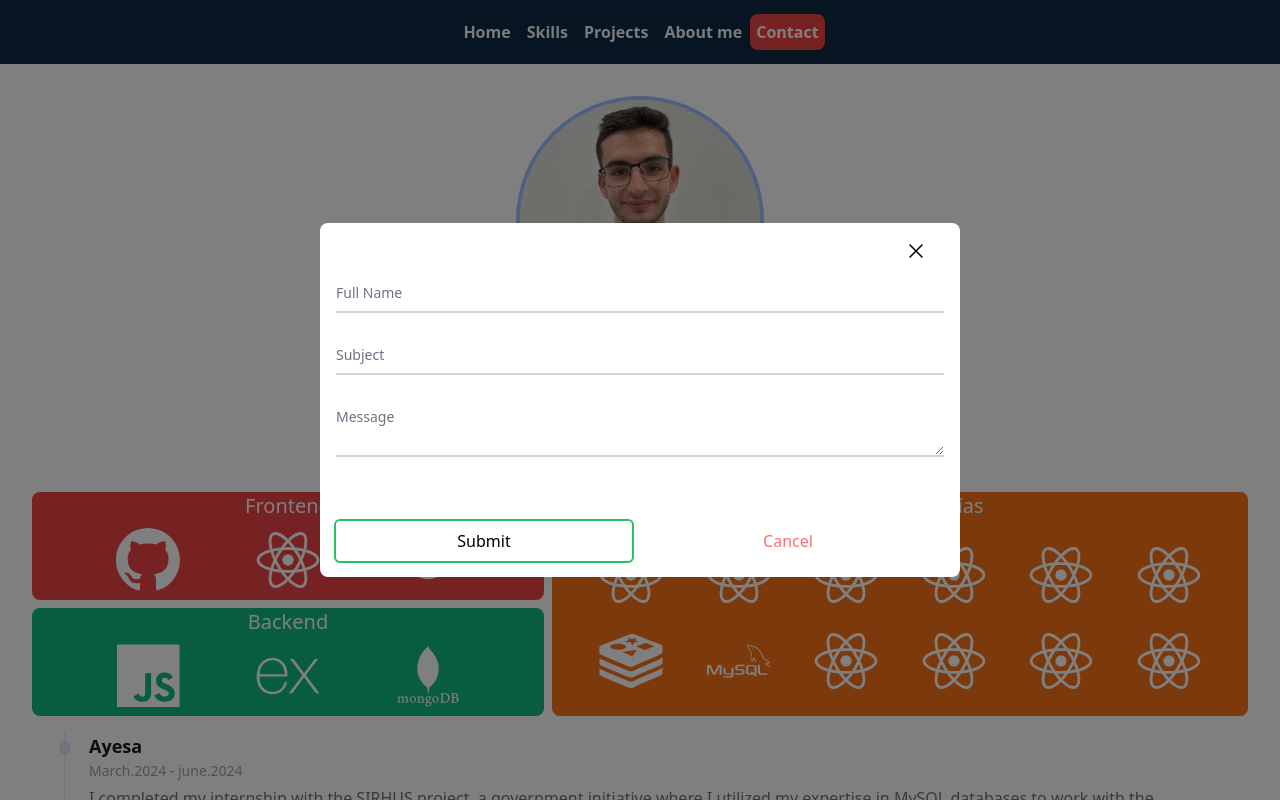
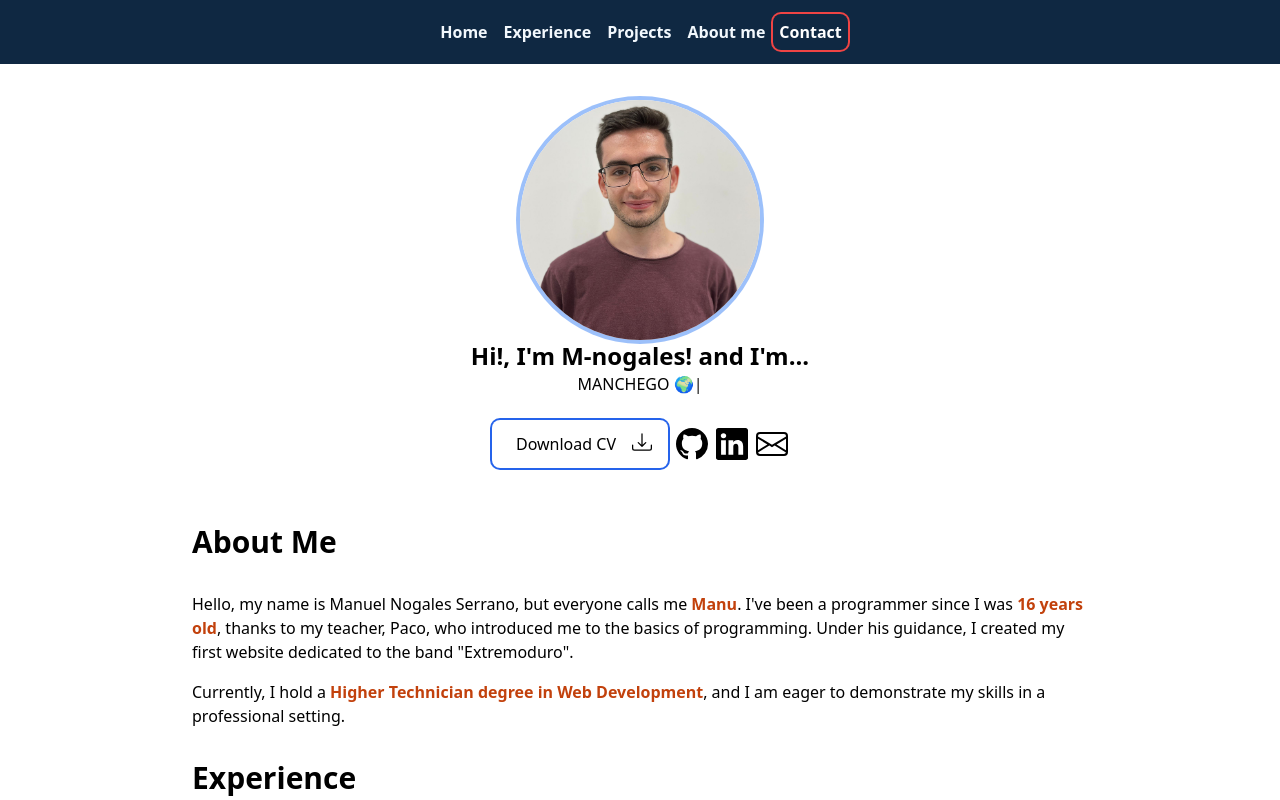
Before and after one commit to M-nogales/Portfolio, a React (Vite) app in the folder frontend/: page / in a window 1280 px wide. Shown: the top 800 px of the page. Built offline with nearby package versions, Linux system fonts and the light colour scheme.

Commit message:
all logic finish, commit pre final styles

```diff
--- a/frontend/src/App.jsx
+++ b/frontend/src/App.jsx
@@ -1,10 +1,10 @@
 import { useEffect } from "react";
 import Home from "./components/Home";
-import Skills from "./components/Skills";
 import Projects from "./components/Projects";
 import { ReactIcon, RedisIcon, SocketIcon } from "./assets/icons/Languages";
-import { EmailModal } from "./components/EmailModal";
+// import Skills from "./components/Skills";
 import Experience from "./components/Experience";
+import { AboutMe } from "./components/AboutMe";
 
 // https://tailwindcss-animations.vercel.app/
 // https://console.cloud.google.com/marketplace/product/google/gmail.googleapis.com?pli=1
@@ -22,36 +22,47 @@ function App() {
   }, []);
 
   return (
-    <>
+    <main className="mx-auto max-w-screen-lg">
       {/* home */}
-      <section>
-        <Home />
-      </section>
+      <Home />
+
+      <h2 className="text-3xl font-bold my-8 mx-8 lg:mx-16">About Me</h2>
+      <AboutMe/>
+
       {/* skills */}
-      <section>
+      {/* <section>
         <Skills />
-      </section>
-      <section>
-        {/* Experience */}
-        <Experience />
-      </section>
+      </section> */}
+      {/* Experience */}
+      <h2 className="text-3xl font-bold my-8 mx-8 lg:mx-16">Experience</h2>
+      <Experience />
+
       {/* Projects */}
-      <section className="grid grid-cols-1 md:grid-cols-2 lg:grid-cols-3 grid-rows-2 gap-2 mt-2 mx-4 lg:mx-8">
+      <h2 className="text-3xl font-bold my-8 mx-8 lg:mx-16">Projects</h2>
+      <section className="grid grid-cols-1 md:grid-cols-2 grid-rows-2 gap-4 mt-2 mx-8 lg:mx-16">
         <Projects
           url={"https://pagedone.io/asset/uploads/1688031162.jpg"}
           projectName={"KindMail"}
-          description={`Lorem ipsum dolor sit amet consectetur, adipisicing elit. Qui excepturi doloribus sit fugit delectus! Nostrum eligendi doloribus blanditiis? Reiciendis quasi praesentium accusamus illo? Accusamus voluptatem ad labore quisquam, sint eum!`}
+          description={`Lorem ipsum dolor sit amet consectetur, adipisicing elit. Qui excepturi doloribus sit fugit delectus! Nostrum eligendi doloribus blanditiis?`}
         >
           <ReactIcon className="w-8 h-10 fill-white" />
           <RedisIcon className="w-8 h-10 fill-white" />
           <SocketIcon className="w-8 h-10 fill-white" />
         </Projects>
-        <Projects url={"https://pagedone.io/asset/uploads/1688031162.jpg"} projectName={"BayGaming"}></Projects>
-        <Projects url={"https://pagedone.io/asset/uploads/1688031162.jpg"} projectName={"Soundfy"}></Projects>
-        <Projects url={"https://pagedone.io/asset/uploads/1688031162.jpg"} projectName={""}></Projects>
+        <Projects
+          url={"https://pagedone.io/asset/uploads/1688031162.jpg"}
+          projectName={"BayGaming"}
+        ></Projects>
+        <Projects
+          url={"https://pagedone.io/asset/uploads/1688031162.jpg"}
+          projectName={"Soundfy"}
+        ></Projects>
+        <Projects
+          url={"https://pagedone.io/asset/uploads/1688031162.jpg"}
+          projectName={""}
+        ></Projects>
       </section>
-      <EmailModal show></EmailModal>
-    </>
+    </main>
   );
 }
 
--- a/frontend/src/assets/icons/Utilities.jsx
+++ b/frontend/src/assets/icons/Utilities.jsx
@@ -70,7 +70,7 @@ export const SendIcon = ({ className }) => (
   </svg>
 );
 
-export const ArrowUpRightIcon = ({ className }) => (
+export const ArrowIcon = ({ className }) => (
   <svg
     xmlns="http://www.w3.org/2000/svg"
     className={className}
@@ -79,7 +79,7 @@ export const ArrowUpRightIcon = ({ className }) => (
   >
     <path
       fillRule="evenodd"
-      d="M14 2.5a.5.5 0 0 0-.5-.5h-6a.5.5 0 0 0 0 1h4.793L2.146 13.146a.5.5 0 0 0 .708.708L13 3.707V8.5a.5.5 0 0 0 1 0z"
+      d="M1 8a.5.5 0 0 1 .5-.5h11.793l-3.147-3.146a.5.5 0 0 1 .708-.708l4 4a.5.5 0 0 1 0 .708l-4 4a.5.5 0 0 1-.708-.708L13.293 8.5H1.5A.5.5 0 0 1 1 8"
     />
   </svg>
 );
--- /dev/null
+++ b/frontend/src/components/AboutMe.jsx
@@ -0,0 +1,17 @@
+export const AboutMe = () => {
+  return (
+    <section className="mx-8 lg:mx-16">
+      <p className="mb-4 text-base font-normal">
+        Hello, my name is Manuel Nogales Serrano, but everyone calls me <strong className="text-orange-700">Manu</strong>.
+        I&apos;ve been a programmer since I was <strong className="text-orange-700">16 years old</strong>, thanks to my
+        teacher, Paco, who introduced me to the basics of programming. Under his
+        guidance, I created my first website dedicated to the band
+        &quot;Extremoduro&quot;.
+      </p>
+      <p className="text-base font-normal leading-6">
+        Currently, I hold a <strong className="text-orange-700">Higher Technician degree in Web Development</strong>, and I
+        am eager to demonstrate my skills in a professional setting.
+      </p>
+    </section>
+  );
+};
--- a/frontend/src/components/EmailModal.jsx
+++ b/frontend/src/components/EmailModal.jsx
@@ -2,13 +2,16 @@ import { useState } from "react";
 import { XMark } from "../assets/icons/Utilities";
 
 /* eslint-disable react/prop-types */
+// show bolean shows or not modal, onClose function changes show State
 export const EmailModal = ({ show, onClose }) => {
   const [formData, setFormData] = useState({
     fullName: "",
     subject: "",
     message: "",
   });
-  //cada vez que cambiamos algo en un input dejamos formDara igual menos la posición del array que queremos cambiar y su valor
+  // if (!show) return null; if i wanted to delete   "show && ("
+
+  //every time anything change in the inputs we let formData equeal than before except the array position that we want to change and his value
   const handleOnChange = (e) => {
     setFormData({
       ...formData,
@@ -30,16 +33,14 @@ export const EmailModal = ({ show, onClose }) => {
       subject: "",
       message: "",
     });
-  };
-  const Close = () => {
-    console.log("closed");
+    onClose();
   };
   //   para hacer close bien añadir required en casode que alguno de los valores esté vacio si no close, max Message/subject/full Name
   return (
     show && (
       <div className="fixed inset-0 flex flex-col items-center justify-center bg-black bg-opacity-50">
         <div className="bg-white dark:bg-black p-4 pt-2 grid rounded-lg w-1/2">
-          <button className="px-4 py-2 rounded place-self-end" onClick={Close}>
+          <button className="py-2 rounded place-self-end" onClick={onClose}>
             <XMark className={"w-6 h-6 fill-black"} />
           </button>
           <form onSubmit={handleSubmit}>
@@ -98,12 +99,12 @@ export const EmailModal = ({ show, onClose }) => {
             </div>
             <div className="w-full mt-16 flex justify-center">
               <button
-                className="ring-2 ring-green-500 text-black px-4 py-2 rounded w-1/2"
-                onClick={onClose}
+                className="ring-2 ring-blue-500 text-white px-4 py-2 rounded w-1/2"
               >
                 Submit
               </button>
-              <button className="mx-2 py-2 px-4 hover:underline underline-offset-3 decoration-2 decoration-red-400 text-red-400 w-1/2">
+              <button className="mx-2 py-2 px-4 hover:underline underline-offset-3 decoration-2 decoration-red-400 text-red-400 w-1/2"
+              onClick={onClose}>
                 Cancel
               </button>
             </div>
--- a/frontend/src/components/Experience.jsx
+++ b/frontend/src/components/Experience.jsx
@@ -14,7 +14,7 @@ const Experience = () => {
         <ol className="relative border-s border-gray-200 dark:border-gray-700">
           {EXPERIENCE.map((experience, index) => (
             <li key={index} className="mb-10 ms-6">
-              <span className="absolute flex items-center justify-center w-3 h-3 bg-blue-100 rounded-full -start-1.5 top-2.5 dark:bg-blue-900"></span>
+              <span className="absolute flex items-center justify-center w-3 h-3 bg-blue-100 rounded-full -start-1.5 top-1.5 dark:bg-blue-900"></span>
               <h3 className="flex items-center mb-1 text-lg font-semibold text-gray-900 dark:text-gray-400">
                 {experience.title}
               </h3>
--- a/frontend/src/components/Footer.jsx
+++ b/frontend/src/components/Footer.jsx
@@ -4,7 +4,7 @@ import { LinkedinIcon, EnvelopIcon } from "../assets/icons/SocialMedia.jsx";
 const Footer = () => {
   // sadas
   return (
-    <footer className="flex flex-col sm:flex-row items-center justify-around sm:mx-10 my-4">
+    <footer className="flex flex-col sm:flex-row items-center justify-around sm:mx-10 mt-10 mb-4">
       {/* social media group */}
       <p className="text-lg font-medium">Created by M-nogales with 🍭</p>
       <div className="flex justify-evenly gap-4">
--- a/frontend/src/components/Home.jsx
+++ b/frontend/src/components/Home.jsx
@@ -22,24 +22,36 @@ const Home = () => {
         className="w-32 h-32 md:w-60 md:h-60 ring-4 border-emerald-400 rounded-full"
       />
       <h1 className="text-xl text-wrap font-semibold mx-4 md:mx-8 md:text-2xl ">
-        Hi!, I`m M-nogales! and I`m...
+        Hi!, I&apos;m M-nogales! and I&apos;m...
       </h1>
       <p className="mx-4 md:mx-8 text-wrap text-center">
         <span ref={typingRef}></span>
       </p>
       <footer className="m-6 flex gap-x-2 items-center">
-        <a className="px-6 py-3 rounded-lg bg-blue-600 flex gap-x-2">
-          <DownloadIcon className={"w-5 h-5 fill-black"} />
-          CV
+        <a className="ps-6 pe-4 py-3 rounded-lg text-dark ring-2 ring-blue-600 flex gap-x-2 " href="../assets/CV" download="../assets/CV">
+          Download CV
+          <DownloadIcon className={" ms-2 w-5 h-5 fill-black"} />
         </a>
         <a href="http://google.com" target="_blank" rel="noopener noreferrer">
-          <GithubIcon className={"w-8 h-8 fill-black hover:fill-purple-600 hover:scale-110 transition-all duration-100"} />
+          <GithubIcon
+            className={
+              "w-8 h-8 fill-black hover:fill-purple-600 hover:scale-110 transition-all duration-100"
+            }
+          />
         </a>
         <a href="http://google.com" target="_blank" rel="noopener noreferrer">
-          <LinkedinIcon className={"w-8 h-8 fill-black hover:fill-blue-400 hover:scale-110 transition-all duration-100"} />
+          <LinkedinIcon
+            className={
+              "w-8 h-8 fill-black hover:fill-blue-400 hover:scale-110 transition-all duration-100"
+            }
+          />
         </a>
         <a href="http://google.com" target="_blank" rel="noopener noreferrer">
-          <EnvelopIcon className={"w-8 h-8 fill-black hover:fill-red-600 hover:scale-110 transition-all duration-100"} />
+          <EnvelopIcon
+            className={
+              "w-8 h-8 fill-black hover:fill-red-600 hover:scale-110 transition-all duration-100"
+            }
+          />
         </a>
       </footer>
     </section>
--- a/frontend/src/components/NavContent.jsx
+++ b/frontend/src/components/NavContent.jsx
@@ -1,7 +1,16 @@
+import { useState } from "react";
+import { EmailModal } from "./EmailModal";
 /* eslint-disable react/prop-types */
 const NavContent = ({content}) => {
-  // nombre del data no del object
-  console.log(content);
+  const [showModal,setShowModal] = useState (false);
+  // can be done with useContext too but in this case this is easier to use/read
+  const handleModal = () => {
+    setShowModal(!showModal)
+  }
+
+  const handleCloseModal = () => {
+    setShowModal(!showModal);
+  };
   return (
     <>
       {content.text.map((text, index) => (
@@ -13,7 +22,9 @@ const NavContent = ({content}) => {
           {text}
         </a>
       ))}
-    <button className="font-bold text-white bg-red-500 hover:bg-red-700 transition p-1.5 rounded-lg"> Contact </button>
+    <button className="font-bold text-white ring-2 ring-red-500 hover:bg-red-500 transition p-1.5 rounded-lg" onClick={handleModal}> Contact </button>
+    <EmailModal show={showModal} onClose={handleCloseModal}></EmailModal>
+
     </>
   )
 }
--- a/frontend/src/components/Navbar.jsx
+++ b/frontend/src/components/Navbar.jsx
@@ -4,7 +4,7 @@ import { HamburguerMenu, XMark } from "../assets/icons/Utilities";
 import NavContent from "./NavContent.jsx";
 const Navbar = () => {
   const content = {
-    text: ["Home", "Skills", "Projects", "About me"],
+    text: ["Home", "Experience", "Projects", "About me"],
     link: ["google.com"],
   };
   const [isModalOpen, setIsModalOpen] = useState(false);
--- a/frontend/src/components/Projects.jsx
+++ b/frontend/src/components/Projects.jsx
@@ -1,4 +1,4 @@
-import { ArrowUpRightIcon } from "../assets/icons/Utilities";
+import { ArrowIcon } from "../assets/icons/Utilities";
 
 /* eslint-disable react/prop-types */
 const Projects = ({url, alt, children, projectName, description}) => {
@@ -14,7 +14,7 @@ const Projects = ({url, alt, children, projectName, description}) => {
             src={url}
             alt={alt}
           />
-          <button className="bg-gray-500 text-white absolute top-7 right-8 rounded-md py-2 px-4 hidden group-hover:block"><ArrowUpRightIcon className={"w-6 h-6 fill-white"}/></button>
+          <button className="bg-gray-500 text-white absolute top-7 right-8 rounded-full py-2 px-4 hidden group-hover:block"><ArrowIcon className={"w-6 h-6 fill-white origin-center -rotate-45"}/></button>
           <p className="text-white absolute top-1/3 left-8 me-3 hidden group-hover:block">
           {description}
           </p>
--- a/frontend/src/components/Skills.jsx
+++ b/frontend/src/components/Skills.jsx
@@ -14,7 +14,7 @@ const Skills = () => {
     <>
       <div className="flex flex-col md:flex-row gap-2 mx-4 lg:mx-8">
         <article className="grid grid-rows-2 grid-flow-col gap-x-2 w-full">
-          <div className="mb-1 text-center text-white rounded-lg bg-red-500 flex flex-col ">
+          <div className="mb-1 text-center text-white rounded-lg bg-black flex flex-col ">
             <h3 className="text-base md:text-xl"> Frontend</h3>
             <div className="w-full flex flex-row justify-evenly p-2">
               <GithubIcon className="w-8 h-8 md:w-16 md:h-16 fill-white" />
@@ -22,7 +22,7 @@ const Skills = () => {
               <TailwindCSSIcon className="w-8 h-8 md:w-16 md:h-16 fill-white" />
             </div>
           </div>
-          <div className="mt-1 text-center text-white rounded-lg bg-emerald-500 flex flex-col">
+          <div className="mt-1 text-center text-white rounded-lg bg-black flex flex-col">
             <h3 className="text-base md:text-xl"> Backend</h3>
             <div className="w-full flex flex-row justify-evenly p-2">
               <JavaScriptIcon className="w-8 h-8 md:w-16 md:h-16 fill-white" />
@@ -30,7 +30,7 @@ const Skills = () => {
               <MongoDBIcon className="w-8 h-8 md:w-16 md:h-16 fill-white" />
             </div>
           </div>
-          <div className="h-full text-center text-white rounded-lg bg-orange-500 flex flex-col grid-rows-subgrid row-span-2">
+          <div className="h-full text-center text-white rounded-lg bg-black flex flex-col grid-rows-subgrid row-span-2">
             <h3 className="text-base md:text-xl"> Otras Tecnologías</h3>
             <div className="grid grid-rows-3 lg:grid-rows-2 grid-flow-col place-content-evenly items-center h-full my-2 md:p-1">
               <ReactIcon className="w-8 h-8 md:w-16 md:h-16 fill-white" />
```
